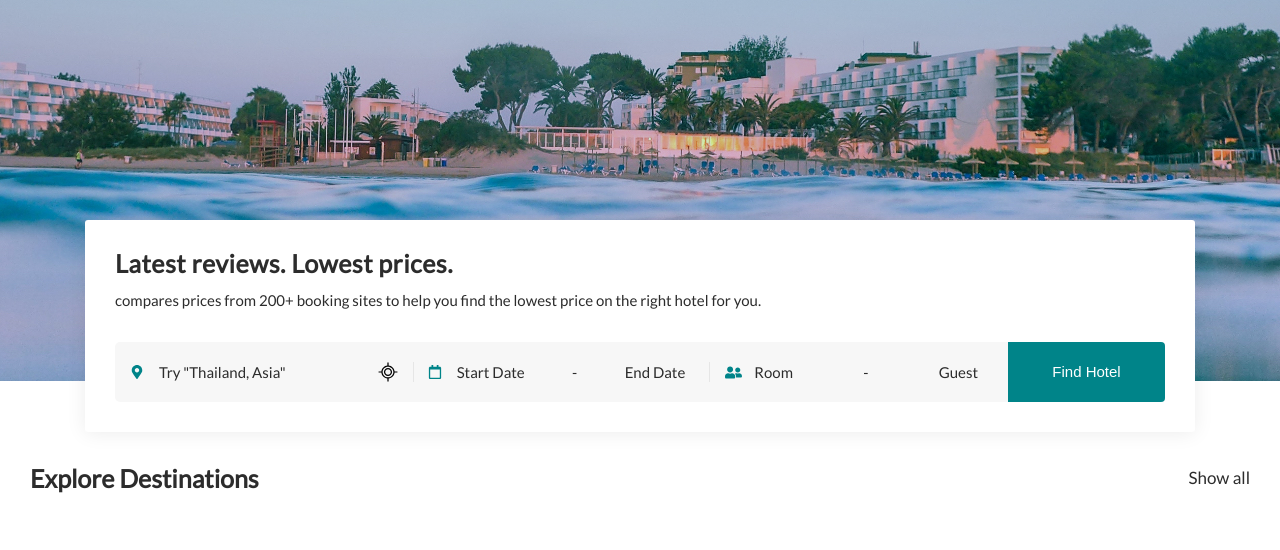
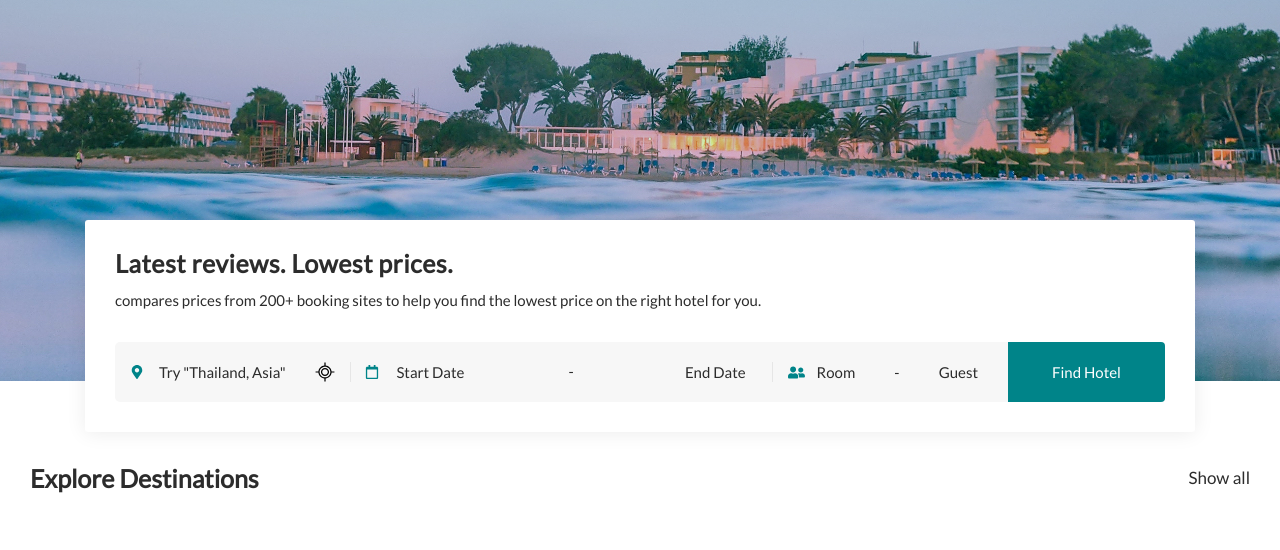
Before and after one commit to mainu007/ResponsiveLayout, a plain HTML site: page index.html in a window 1280 px wide. Shown: the part 219-769 px from the top of the page. Drawn offline with Linux system fonts and the light colour scheme.

Commit message:
Datepicker add on Home page and some style change

```diff
--- a/index.html
+++ b/index.html
@@ -10,6 +10,8 @@
       href="https://fonts.googleapis.com/css?family=Lato&display=swap"
       rel="stylesheet"
     />
+    <link rel="stylesheet" href="static/css/bootstrap.min.css" />
+    <link rel="stylesheet" href="static/css/calendar.css" />
     <link rel="stylesheet" href="static/css/style.css" />
   </head>
   <body>
@@ -155,9 +157,13 @@
                     ></path>
                   </svg>
                   <div class="databar-content">
-                    <span>Start Date</span>
+                    <input
+                      type="text"
+                      id="startDate"
+                      placeholder="Start Date"
+                    />
                     <span>-</span>
-                    <span>End Date</span>
+                    <input type="text" id="endDate" placeholder="End Date" />
                   </div>
                 </div>
                 <div class="room-bar" id="roombarBtn">
@@ -2918,6 +2924,10 @@
       </main>
     </div>
 
+    <!-- jquery file -->
+    <script src="static/js/jquery-3.4.1.min.js"></script>
+    <!-- datepicker file -->
+    <script src="static/js/bootstrap-datepicker.js"></script>
     <!-- js file -->
     <script type="module" src="static/js/main.js"></script>
 
--- a/static/css/listing.css
+++ b/static/css/listing.css
@@ -1,3 +1,11 @@
+/* variable */
+:root {
+  --main-bg: #008489;
+  --main-txt: #2c2c2c;
+  --hover-main-bg: #e6e6e6;
+  --secondary-txt: #909090;
+  --white: #ffffff;
+}
 /* default style */
 html,
 body {
@@ -226,6 +234,18 @@ a {
   letter-spacing: 0.2px;
   color: var(--main-txt);
 }
+/* calender style change */
+.datepicker {
+  margin-top: 10px;
+  box-shadow: 0 2px 6px rgba(0, 0, 0, 0.05), 0 0 0 1px rgba(0, 0, 0, 0.07);
+  border-radius: 3px;
+}
+.datepicker::before {
+  border-bottom-color: #ccc;
+}
+.datepicker::after {
+  border-bottom-color: var(--white);
+}
 /* room count */
 .room-count .guest {
   margin-bottom: 20px;
--- a/static/css/style.css
+++ b/static/css/style.css
@@ -509,6 +509,17 @@ dody > .layout {
   justify-content: space-between;
   font-size: 15px;
 }
+.reviews .date-bar .databar-content input {
+  border: none;
+  outline: none;
+  background-color: inherit;
+}
+.reviews .date-bar .databar-content input::placeholder{
+  color: var(--main-txt);
+}
+.reviews .date-bar .databar-content #endDate {
+  text-align: right;
+}
 .reviews .date-bar::before {
   content: "";
   width: 1px;
@@ -534,6 +545,19 @@ dody > .layout {
   left: 15px;
   top: auto;
   fill: var(--main-bg);
+}
+/* datepicker style change */
+.datepicker {
+  margin-top: 17px;
+  border: none;
+  box-shadow: rgba(26, 26, 29, 0.3) 0px 15px 46px -10px;
+  border-radius: 0;
+}
+.datepicker::before {
+  border-bottom-color: transparent;
+}
+.datepicker::after {
+  border-bottom-color: transparent;
 }
 .reviews .room-bar {
   width: 100%;
--- a/static/js/main.js
+++ b/static/js/main.js
@@ -23,6 +23,48 @@ function navbarChange() {
 }
 window.addEventListener("scroll", navbarChange);
 //topnav code end
+
+//datepicker start
+//datepicker start
+$(document).ready(function() {
+  var nowTemp = new Date();
+  var now = new Date(
+    nowTemp.getFullYear(),
+    nowTemp.getMonth(),
+    nowTemp.getDate(),
+    0,
+    0,
+    0,
+    0
+  );
+  var checkin = $("#startDate")
+    .datepicker({
+      onRender: function(date) {
+        return date.valueOf() < now.valueOf() ? "disabled" : "";
+      }
+    })
+    .on("changeDate", function(ev) {
+      if (ev.date.valueOf() > checkout.date.valueOf()) {
+        var newDate = new Date(ev.date);
+        newDate.setDate(newDate.getDate() + 1);
+        checkout.setValue(newDate);
+      }
+      checkin.hide();
+      $("#endDate")[0].focus();
+    })
+    .data("datepicker");
+  var checkout = $("#endDate")
+    .datepicker({
+      onRender: function(date) {
+        return date.valueOf() <= checkin.date.valueOf() ? "disabled" : "";
+      }
+    })
+    .on("changeDate", function(ev) {
+      checkout.hide();
+    })
+    .data("datepicker");
+});
+//datepicker end
 
 //guest and room count code start
 //guest and room container code
```
